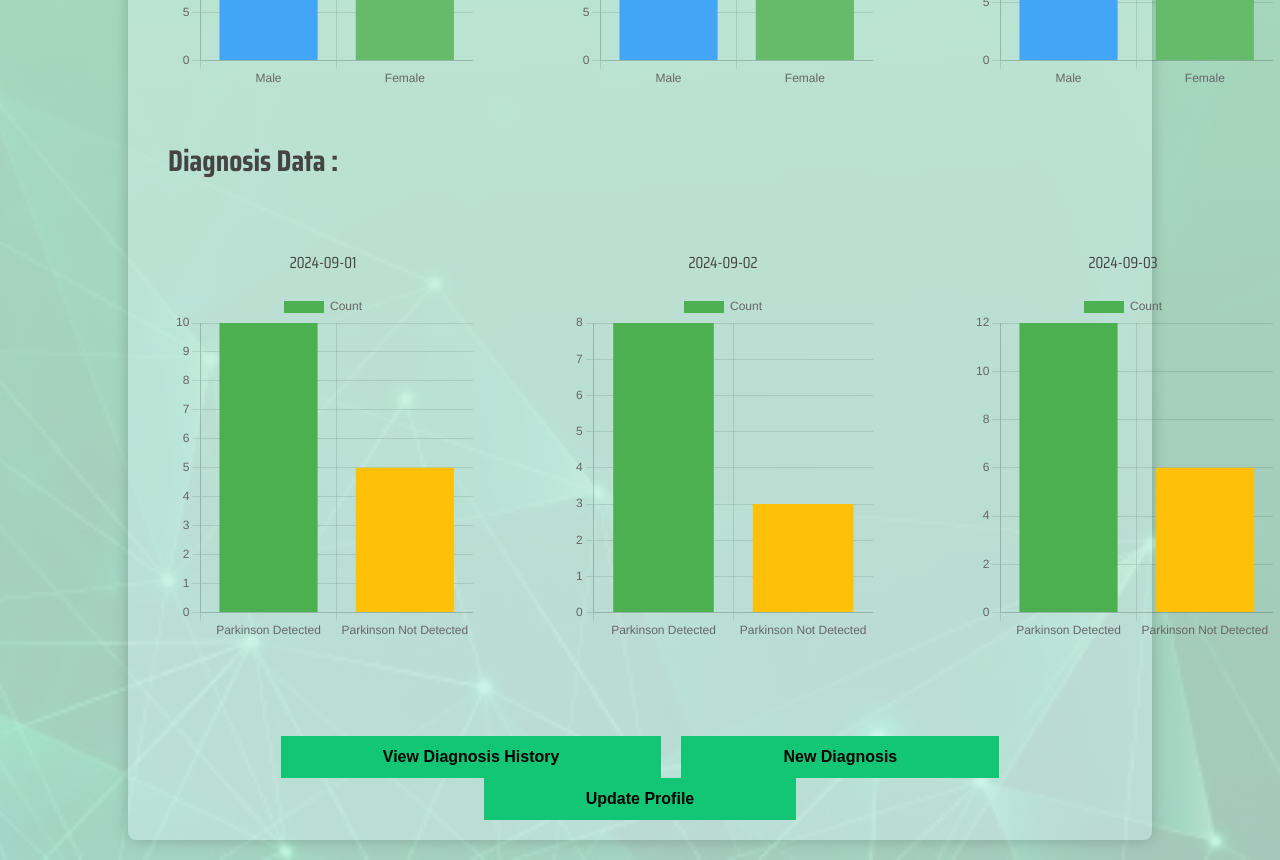
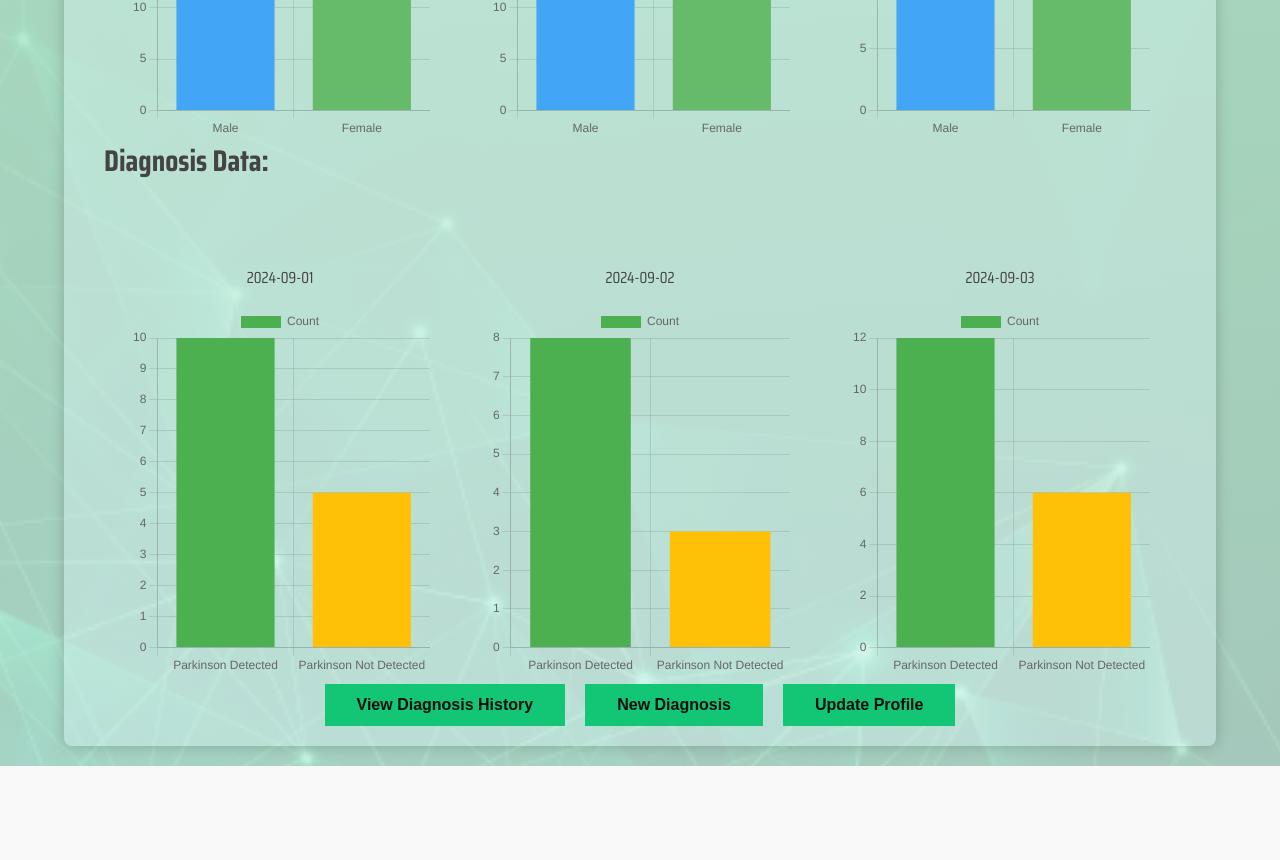
Before and after one commit to inessBenguiar/ParkinsonAid, a React (Create React App) app in the folder frontend/: page / in a window 1280 px wide. Shown: the part 740-1600 px from the top of the page. After the commit the page ends 1506 px from the top, so only its background shows below. Built offline with nearby package versions, Linux system fonts and the light colour scheme.

Commit message:
adjusted dashboard content

```diff
--- a/frontend/src/pages/Dashboard.css
+++ b/frontend/src/pages/Dashboard.css
@@ -1,31 +1,27 @@
 .dashboard-page {
     display: flex;
-    flex-direction: column; /* Ensure vertical stacking of content */
-    align-items: center; /* Center content horizontally */
+    flex-direction: column;
+    align-items: center;
     background:
     linear-gradient(to bottom, #a7e3bc, #cef1d9cb),
     url('../assets/images/background signup.jpg') center/cover no-repeat;
     color: #444444;
-    min-height: 200vh;
-    width: 100vw;
-    padding-top: 80px; /* Add top padding to push content down */
-    position: relative; /* Ensure the parent container is positioned */
-
+    min-height: 100vh;
+    width: 100%;
+    padding-top: 80px;
+    position: relative;
 }
 
 .dashboard-content {
     display: flex;
     flex-direction: column;
-    width: 80%;
+    width: 90%;
     max-width: 1200px;
     background-color: #e0f7fa5c;
     border-radius: 8px;
     padding: 20px;
     box-shadow: 0 0 15px rgba(0, 0, 0, 0.2);
     margin: 20px 0;
-    flex: 1;
-    position: relative;
-    min-height: 1475px; /* Minimum height */
 }
 
 .dashboard-content h1 {
@@ -36,78 +32,6 @@
     margin-left: 20px;
 }
 
-.dashboard-section {
-    display: flex;
-    justify-content: space-between;
-    flex-wrap: wrap;
-    margin-bottom: 20px;
-}
-
-.chart-container {
-    background-color: #ffffff;
-    border-radius: 8px;
-    padding: 15px;
-    box-shadow: 0 0 10px rgba(0, 0, 0, 0.1);
-    flex: 1;
-    margin: 10px;
-    min-width: 300px;
-}
-
-.chart-container h2 {
-    font-size: 1.2rem;
-    margin-bottom: 10px;
-    text-align: center;
-}
-
-.chart-container canvas {
-    width: 100%;
-    height: 300px;
-}
-
-.dashboard-buttons {
-    display: flex;
-    justify-content: center;
-    margin-top: 50px;
-    flex-wrap: wrap;
-    position: absolute;
-    bottom: 20px;
-    width: 100%;
-}
-
-.dashboard-button {
-    display: flex;
-    background-color: #12C675;
-    border: 2px solid #12c675;
-    color: #000000;
-    padding: 10px 100px;
-    cursor: pointer;
-    font-size: 16px;
-    font-weight: bold;
-    display: flex;
-    flex-direction: column;
-    text-align: center;
-    margin: 0 10px;
-}
-
-.dashboard-buttons {
-    justify-content: center;
-    margin-top: 50px;
-    flex-wrap: wrap;
-    position: absolute;
-    bottom: 20px;
-    width: 100%;
-    left: 0;
-}
-
-
-.dashboard-button:hover {
-    opacity: 0.8;
-}
-
-.dashboard-button:active {
-    opacity: 1;
-}
-
 .search-bar {
     display: flex;
     justify-content: flex-end;
@@ -115,7 +39,8 @@
 }
 
 .search-bar input[type="text"] {
-    width: 50%;
+    width: 100%;
+    max-width: 400px;
     padding: 15px;
     border-radius: 30px;
     border: 1px solid #e0e0e0;
@@ -132,50 +57,55 @@
     color: #393b39;
 }
 
-.calendar-dashboard {
-    padding: 20px;
+.calendar-grid {
+    display: flex;
+    justify-content: center;
+    align-items: center;
+    flex-wrap: wrap; /* Allow items to wrap to the next line */
+    gap: 30px;
+    margin-top: 25px;
+    width: 100%;
 }
 
-.calendar-grid {
-    display: grid;
-    grid-template-columns: repeat(7, 1fr); /* 7 days a week */
-    gap: 50px;
-    margin-top: 25px; /* Space above the grid */
-}
 
-.gender-heading {
+.gender-heading, .diagnosis-heading {
     font-size: 30px;
-    margin-bottom: 0px;
+    margin-top: 40px;
     color: #444444;
     text-align: left;
     margin-left: 20px;
 }
 
-.diagnosis-heading {
-    font-size: 30px;
-    margin-top: 80px;
-    margin-bottom: 0px;
-    color: #444444;
-    text-align: left;
-    margin-left: 20px;
-}
-
-.calendar-grid2 {
-    display: grid;
-    grid-template-columns: repeat(7, 1fr);
-    gap: 50px;
-    margin-top: 25px;
-}
-
-
-
 .calendar-day {
-    padding: 25px;
+    padding: 15px;
     text-align: center;
-    cursor: pointer;
     height: 400px;
 }
 
-.detailed-view {
-    margin-top: 30px;
+.dashboard-buttons {
+    display: flex;
+    justify-content: center;
+    margin-top: 50px;
+    flex-wrap: wrap;
+    gap: 20px;
+    width: 100%;
 }
+
+.dashboard-button {
+    background-color: #12C675;
+    border: 2px solid #12c675;
+    color: #0f0f0f;
+    padding: 10px 30px;
+    cursor: pointer;
+    font-size: 16px;
+    font-weight: bold;
+    text-align: center;
+}
+
+.dashboard-button:hover {
+    opacity: 0.8;
+}
+
+.dashboard-button:active {
+    opacity: 1;
+}
--- a/frontend/src/pages/Dashboard.js
+++ b/frontend/src/pages/Dashboard.js
@@ -1,10 +1,9 @@
 import React, { useState, useMemo } from 'react';
 import Nav from "../components/Nav";
 import './Dashboard.css';
-import { Bar } from 'react-chartjs-2'; // Import Bar chart from react-chartjs-2
+import { Bar } from 'react-chartjs-2';
 import { Chart as ChartJS, CategoryScale, LinearScale, BarElement, Title, Tooltip, Legend } from 'chart.js';
 
-// Register required components
 ChartJS.register(CategoryScale, LinearScale, BarElement, Title, Tooltip, Legend);
 
 function Dashboard() {
@@ -24,14 +23,12 @@ function Dashboard() {
         setSearchQuery(event.target.value);
     };
 
-    // Mock data for both genders and diagnoses
     const mockData = [
         { date: '2024-09-01', male: 30, female: 20, positive: 10, negative: 5 },
         { date: '2024-09-02', male: 25, female: 30, positive: 8, negative: 3 },
         { date: '2024-09-03', male: 20, female: 25, positive: 12, negative: 6 }
     ];
 
-    // Memoized function to avoid unnecessary re-renders
     const chartData = useMemo(() => {
         return mockData.map(data => ({
             date: data.date,
@@ -74,10 +71,8 @@ function Dashboard() {
                     />
                 </div>
 
-
-                <h2 className="gender-heading">Gender Data :</h2>
+                <h2 className="gender-heading">Gender Data:</h2>
                 <div className="calendar-grid">
-                    {/* Render each day's data with two charts: gender and diagnosis */}
                     {chartData.map((data, index) => (
                         <div key={index} className="calendar-day">
                             <p>{data.date}</p>
@@ -88,9 +83,9 @@ function Dashboard() {
                         </div>
                     ))}
                 </div>
-                <h2 className="diagnosis-heading">Diagnosis Data :</h2>
-                <div className="calendar-grid2">
-                    {/* Render each day's data with two charts: gender and diagnosis */}
+
+                <h2 className="diagnosis-heading">Diagnosis Data:</h2>
+                <div className="calendar-grid">
                     {chartData.map((data, index) => (
                         <div key={index} className="calendar-day">
                             <p>{data.date}</p>
```
